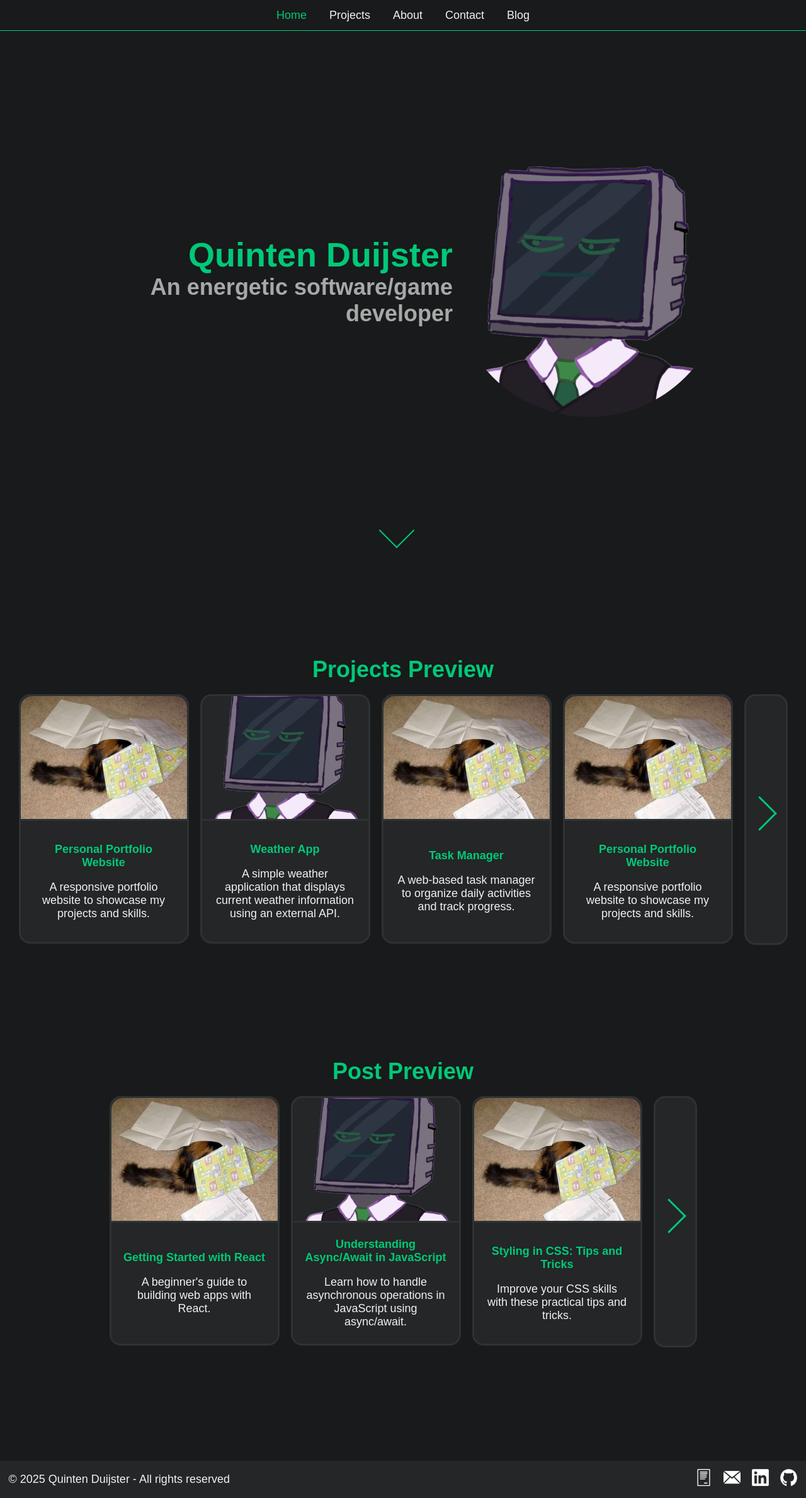
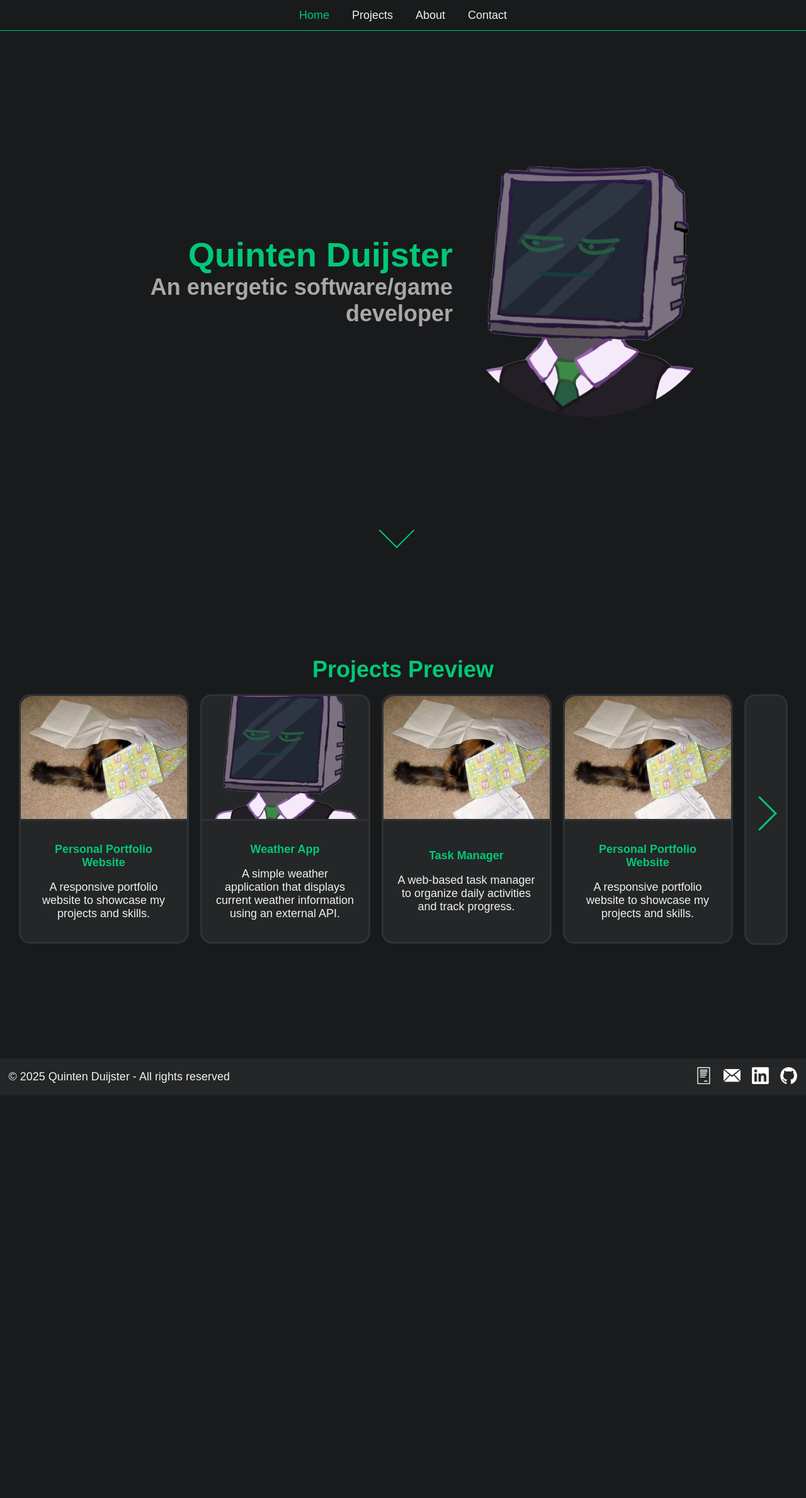
Before and after one commit to Entropire/entropire.github.io, a React (Vite) app: page / in a window 1280 px wide. Shown: the whole page at 63% size. After the commit the page ends 1739 px from the top, so only its background shows below. Built offline with nearby package versions, Linux system fonts and the light colour scheme.

Commit message:
Comment out Blog navigation and post preview sections

```diff
--- a/src/components/Header.tsx
+++ b/src/components/Header.tsx
@@ -27,11 +27,11 @@ export const Header = () => {
                                     ? `${HeaderCSS['Nav-Link']} ${HeaderCSS.active}`
                                     : HeaderCSS['Nav-Link']
                             }>Contact</NavLink>
-                        <NavLink to="/Blog" className={({ isActive }) =>
+                        {/* <NavLink to="/Blog" className={({ isActive }) =>
                                 isActive
                                     ? `${HeaderCSS['Nav-Link']} ${HeaderCSS.active}`
                                     : HeaderCSS['Nav-Link']
-                            }>Blog</NavLink>
+                            }>Blog</NavLink> */}
                     </div>
                     {/* <div className={HeaderCSS["Header-Nav-Right"]}>
                         <button>dark</button>
--- a/src/pages/home.tsx
+++ b/src/pages/home.tsx
@@ -80,13 +80,13 @@ function useJsonElements(filePath: string): JSX.Element[] | null {
                         <NavLink to="/Projects" className={HomeCSS["Show-All"]} />
                     </div>
                 </div>
-                <div className={HomeCSS["Posts-Preview"]}>
+                {/* <div className={HomeCSS["Posts-Preview"]}>
                     <h3>Post Preview</h3>
                     <div className={HomeCSS["Card-Container"]}>
                         { useJsonElements("./json/Posts.json") || <p>Loading posts...</p> }
                         <NavLink to="/Blog" className={HomeCSS["Show-All"]} />
                     </div>
-                </div>
+                </div> */}
             </div>
         </>
     );
```
